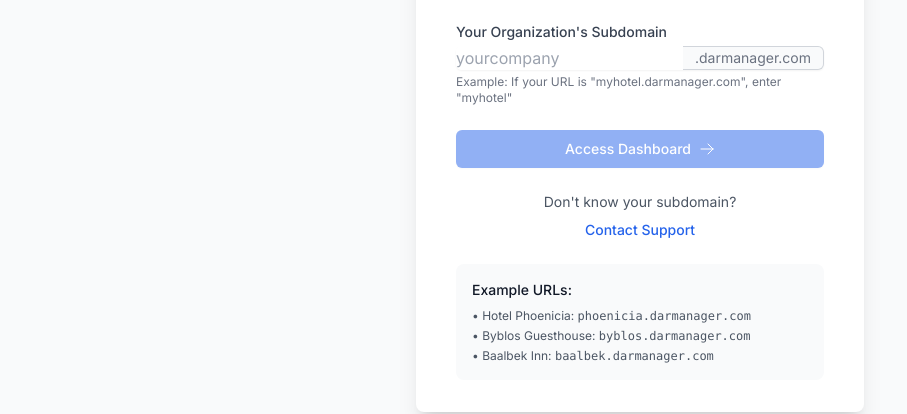
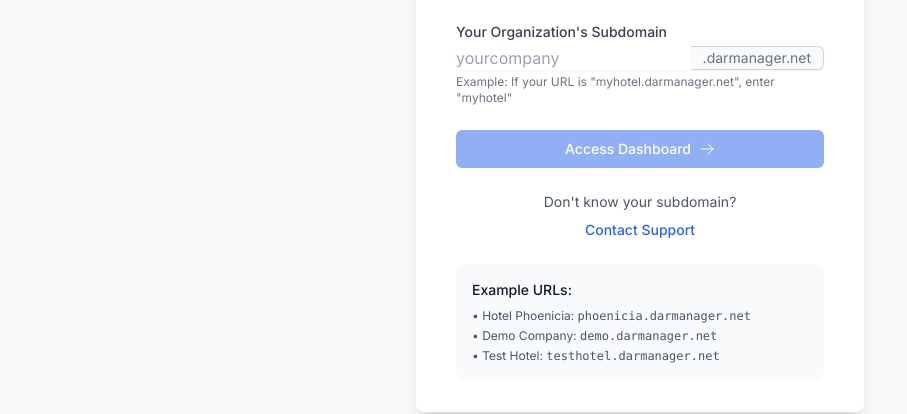
Before and after one commit to zinzh/DarManager, a Next.js app in the folder frontend/: page /access in a window 1280 px wide. Shown: the part 372-786 px from the top of the page, without its empty margins (0-907 px from the left). Built offline with nearby package versions, Linux system fonts and the light colour scheme.

Commit message:
.com to .net

```diff
--- a/frontend/src/app/access/page.tsx
+++ b/frontend/src/app/access/page.tsx
@@ -17,10 +17,20 @@
     if (e) e.preventDefault();
 
     if (subdomain.trim()) {
-      // Force a complete page reload to the tenant subdomain
-      // In development, redirect to subdomain.localhost/login
-      // In production, this would be subdomain.darmanager.com/login
-      const targetUrl = `http://${subdomain.toLowerCase()}.localhost/login`;
+      // Detect if we're in development or production
+      const currentHost = window.location.hostname;
+      let targetDomain;
+
+      if (currentHost === 'localhost' || currentHost.includes('localhost')) {
+        // Development: use .localhost
+        targetDomain = 'localhost';
+      } else {
+        // Production: use the actual domain (darmanager.net)
+        targetDomain = currentHost.includes('darmanager.net') ? 'darmanager.net' : 'darmanager.net';
+      }
+
+      const protocol = window.location.protocol;
+      const targetUrl = `${protocol}//${subdomain.toLowerCase()}.${targetDomain}/login`;
 
       // Try multiple methods to ensure the redirect works
       try {
@@ -86,11 +96,11 @@
                     placeholder="yourcompany"
                   />
                   <span className="inline-flex items-center px-3 rounded-r-md border border-l-0 border-gray-300 bg-gray-50 text-gray-500 text-sm">
-                    .darmanager.com
+                    .darmanager.net
                   </span>
                 </div>
                 <p className="mt-1 text-xs text-gray-500">
-                  Example: If your URL is "myhotel.darmanager.com", enter "myhotel"
+                  Example: If your URL is "myhotel.darmanager.net", enter "myhotel"
                 </p>
               </div>
 
@@ -121,9 +131,9 @@
             <div className="mt-6 bg-gray-50 rounded-lg p-4">
               <h3 className="text-sm font-medium text-gray-900 mb-2">Example URLs:</h3>
               <div className="space-y-1 text-xs text-gray-600">
-                <p>• Hotel Phoenicia: <code>phoenicia.darmanager.com</code></p>
-                <p>• Byblos Guesthouse: <code>byblos.darmanager.com</code></p>
-                <p>• Baalbek Inn: <code>baalbek.darmanager.com</code></p>
+                <p>• Hotel Phoenicia: <code>phoenicia.darmanager.net</code></p>
+                <p>• Demo Company: <code>demo.darmanager.net</code></p>
+                <p>• Test Hotel: <code>testhotel.darmanager.net</code></p>
               </div>
             </div>
           </div>
--- a/frontend/src/app/admin/page.tsx
+++ b/frontend/src/app/admin/page.tsx
@@ -245,7 +245,7 @@
                           </span>
                         </div>
                         <p className="text-sm text-gray-500">
-                          {tenant.subdomain}.darmanager.com • {tenant.contact_email}
+                          {tenant.subdomain}.darmanager.net • {tenant.contact_email}
                         </p>
                         <p className="text-xs text-gray-400">
                           Created {new Date(tenant.created_at).toLocaleDateString()}
@@ -469,7 +469,7 @@
                       required
                     />
                     <span className="inline-flex items-center px-3 rounded-r-md border border-l-0 border-gray-300 bg-gray-50 text-gray-500 text-sm">
-                      .darmanager.com
+                      .darmanager.net
                     </span>
                   </div>
                 </div>
@@ -609,7 +609,7 @@
                 <h4 className="font-medium text-gray-900 mb-3">Tenant Details:</h4>
                 <div className="space-y-2 text-sm">
                   <p><strong>Business:</strong> {createdTenant?.name}</p>
-                  <p><strong>URL:</strong> https://{createdTenant?.subdomain}.darmanager.com</p>
+                  <p><strong>URL:</strong> https://{createdTenant?.subdomain}.darmanager.net</p>
                   <p><strong>Admin Email:</strong> {formData.contact_email}</p>
                   <p><strong>Username:</strong> {formData.admin_username}</p>
                   <p><strong>Password:</strong> <code className="bg-yellow-100 px-2 py-1 rounded">{generatedPassword}</code></p>
--- a/frontend/src/app/admin/tenants/[id]/page.tsx
+++ b/frontend/src/app/admin/tenants/[id]/page.tsx
@@ -197,7 +197,7 @@
                           className="flex-1 block w-full border-gray-300 bg-gray-50 focus:ring-blue-500 focus:border-blue-500"
                         />
                         <span className="inline-flex items-center px-3 rounded-r-md border border-l-0 border-gray-300 bg-gray-50 text-gray-500 text-sm">
-                          .darmanager.com
+                          .darmanager.net
                         </span>
                       </div>
                       <p className="mt-1 text-xs text-gray-500">
@@ -321,7 +321,7 @@
 
                 <div className="mt-6 pt-6 border-t border-gray-200">
                   <a
-                    href={`https://${tenant.subdomain}.darmanager.com`}
+                    href={`https://${tenant.subdomain}.darmanager.net`}
                     target="_blank"
                     rel="noopener noreferrer"
                     className="text-blue-600 hover:text-blue-500 text-sm font-medium"
--- a/frontend/src/app/onboarding/page.tsx
+++ b/frontend/src/app/onboarding/page.tsx
@@ -155,7 +155,7 @@
               <div>
                 <span className="font-medium text-blue-800">Your URL:</span>
                 <span className="ml-2 text-blue-700">
-                  {tenant.subdomain}.darmanager.com
+                  {tenant.subdomain}.darmanager.net
                 </span>
               </div>
               <div>
@@ -237,7 +237,7 @@
             </div>
             <div>
               <h4 className="font-medium text-gray-900">📧 Email Support</h4>
-              <p>Email us at support@darmanager.com for help.</p>
+              <p>Email us at support@darmanager.net for help.</p>
             </div>
           </div>
         </div>
--- a/frontend/src/app/page.tsx
+++ b/frontend/src/app/page.tsx
@@ -212,7 +212,7 @@
                   Get Your Instance
                 </a>
                 <p className="text-sm text-gray-500 mt-3">
-                  Your own branded subdomain: yourname.darmanager.com
+                  Your own branded subdomain: yourname.darmanager.net
                 </p>
               </div>
             </div>
--- a/frontend/src/contexts/TenantContext.tsx
+++ b/frontend/src/contexts/TenantContext.tsx
@@ -58,9 +58,9 @@
         if (host.includes('.localhost')) {
           // tenant.localhost -> tenant
           detectedSubdomain = host.split('.localhost')[0];
-        } else if (host.includes('.darmanager.com')) {
-          // tenant.darmanager.com -> tenant
-          detectedSubdomain = host.split('.darmanager.com')[0];
+        } else if (host.includes('.darmanager.net')) {
+          // tenant.darmanager.net -> tenant
+          detectedSubdomain = host.split('.darmanager.net')[0];
         } else if (host === 'localhost' || host.startsWith('localhost:')) {
           // Development mode - no tenant
           detectedSubdomain = null;
```
